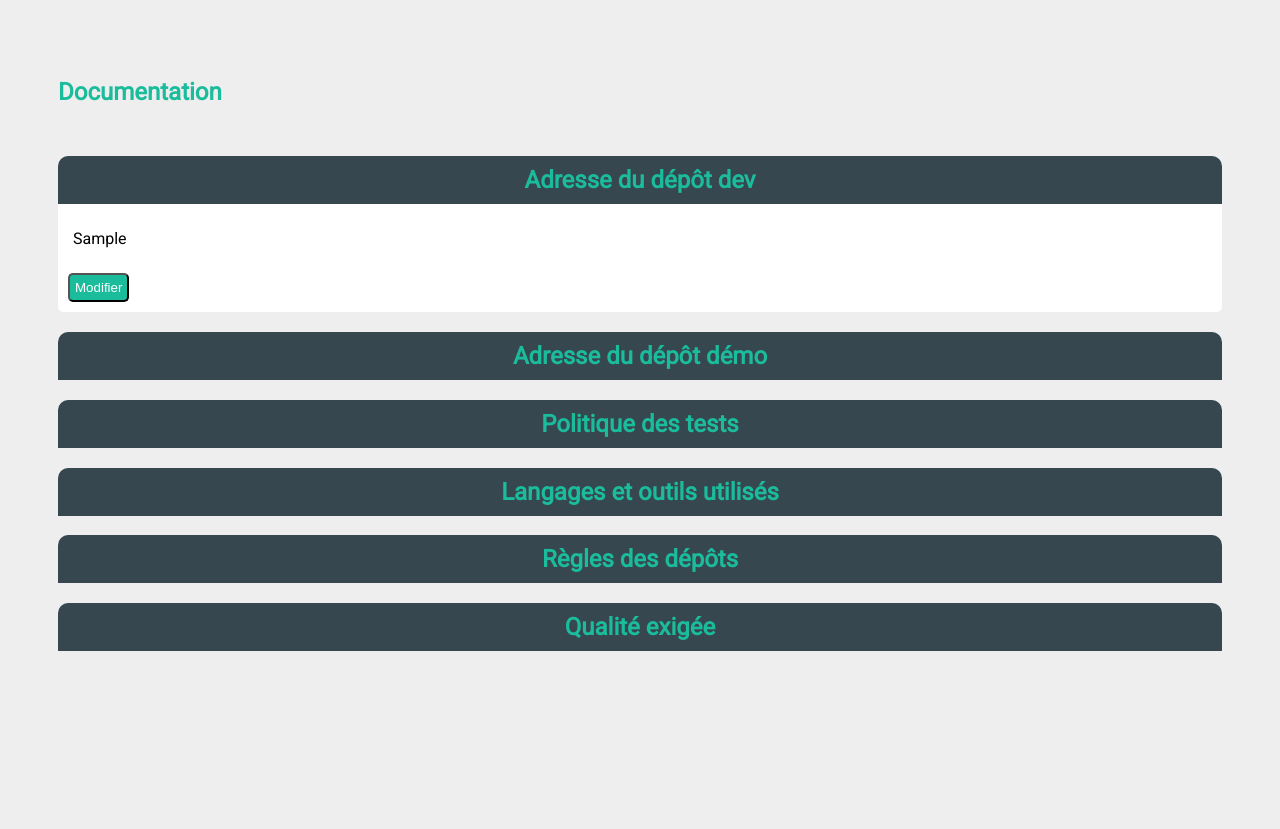
After one commit to edirand/ManageYourProjectDemo, a PHP site: page /web/documentation.php in a window 1280 px wide, after a click on "Adresse du dépôt dev". The commit adds this page. Run offline with PHP 8.4, Linux system fonts and the light colour scheme; the visitor is signed in with stand-in values (Sample User, id 1); tables that the repository leaves empty hold one stand-in row (values such as "Sample post"); some libraries are stand-ins or nearby versions.

Commit message:
US 14 15 et 16
US 14, 15 et 16 validées, la page documentation permet de traiter ces 3
US en même temps. Ajout des logs.

```diff
--- /dev/null
+++ b/src/web/CSS/documentation.css
@@ -0,0 +1,49 @@
+body{
+
+	font-family: 'Roboto', sans-serif;
+	background-color:#eeeeee;
+	padding-bottom:100px;
+}
+
+h1{
+	color: #1abc9c;
+	margin-bottom:50px;
+}
+
+#doc_section{
+	padding:50px;
+}
+
+.doc_div{
+	background-color:white;
+	border-radius:10px 10px 5px 5px;
+}
+.doc_div h2{
+	background-color: #37474F;
+	color: #1abc9c;
+	padding:10px;
+	border-radius:10px 10px 0px 0px;
+	text-align:center;
+	cursor:pointer;
+}
+
+.to_toggle{
+	padding:10px;
+	padding-top:0px;
+}
+
+.doc_content{
+	padding:5px;
+}
+
+.doc_edit_button,.doc_submit_button{
+	background-color: #1abc9c;
+	color:white;
+	padding:5px;
+	border-radius:5px;
+	display:block;
+	margin-top:20px;
+}
+.doc_submit_button{
+	background-color:#4474c4;
+}
--- a/src/web/Handlers/manage_commit.php
+++ b/src/web/Handlers/manage_commit.php
@@ -31,6 +31,8 @@ function update_commit($project_id,$valeur,$id_num){
 	}
     $req = $db -> prepare($sql);
     $res = $req -> execute();
+	$today = date("Y-m-d H:i:s");
+	$db->exec('Insert into Log(membre_id, element_modif, date_modif, projet_id) Value(' . $_SESSION['user_session'] . ', " a modifié la matrice de traçabilité", "'. $today . '", ' . $_SESSION['projet_id'] . ')');
     $req->closeCursor();
     return $res;
 }
--- /dev/null
+++ b/src/web/Handlers/projects/manage_doc.php
@@ -0,0 +1,52 @@
+<?php
+
+if(!isset($db)){
+
+	try
+	{
+		$db = new PDO('mysql:host=localhost; dbname=myp; charset=utf8', 'root','');
+	}
+	catch(Exception $e)
+	{
+		die('Erreur : ' . $e.getMessage());
+	}
+}
+
+function get_doc($project_id){
+	global $db;
+
+	$sql = 'SELECT *
+			FROM doc
+			WHERE projet_id="'.$project_id.'"';
+	$req = $db -> prepare($sql);
+	$req -> execute();
+
+	$res = $data=$req->fetch();
+
+	$req->closeCursor();
+	return $res;
+
+}
+
+function update_doc($project_id,$addr_dev,$addr_demo,$tests,$tools,$vcs_rules,$quality_rules){
+	global $db;
+
+	$sql = 'UPDATE Doc
+			SET adresse_dev="'.$addr_dev.'",
+			adresse_demo = "'.$addr_demo.'",
+			politique_tests= "'.$tests.'",
+			langages_outils = "'.$tools.'",
+			regles_depot="'.$vcs_rules.'",
+			regles_qualite="'.$quality_rules.'"
+			WHERE projet_id="'.$project_id.'"';
+	$req = $db -> prepare($sql);
+	$res = $req -> execute();
+	$today = date("Y-m-d H:i:s");
+	$db->exec('Insert into Log(membre_id, element_modif, date_modif, projet_id) Value(' . $_SESSION[user_session] . ', " a modifié la documentation du projet", "'. $today . '", ' . $_SESSION['projet_id'] . ')');
+	$req->closeCursor();
+	return $res;
+}
+
+
+
+?>
--- /dev/null
+++ b/src/web/documentation.php
@@ -0,0 +1,126 @@
+<?php
+	session_start();
+	include("Handlers/projects/manage_doc.php");
+	$doc = get_doc($_SESSION['projet_id']);
+
+	//$_SESSION['projet_id'];
+?>
+
+
+<!DOCTYPE html>
+<html lang="fr">
+<head>
+	<meta charset="UTF-8">
+	<script src = "js/jquery-3.1.1.min.js"></script>
+	<link href="https://fonts.googleapis.com/css?family=Roboto" rel="stylesheet">
+	<script src = "http://ajax.googleapis.com/ajax/libs/jquery/1.11.2/jquery.min.js"></script>
+
+	<script src="js/documentation.js"></script>
+	<link href="CSS/documentation.css" rel="stylesheet" media="screen">
+	<title> Documentation </title>
+</head>
+
+<body>
+	<section id="doc_section">
+		<h1>Documentation</h1>
+		<div class="doc_div">
+
+			<h2 class="toggle" data-toggle="true">Adresse du dépôt dev</h2>
+
+			<div class="to_toggle">
+				 <div id="adresse_dev_content" class="doc_content">
+				<?php
+					echo nl2br($doc['adresse_dev']);
+				?>
+				</div>
+				<div>
+					<button type="button" class="doc_edit_button">Modifier</button>
+					<button type="button" class="doc_submit_button">Valider</button>
+				</div>
+			</div>
+		</div>
+
+		<div class="doc_div">
+			<h2  class="toggle" data-toggle="true">Adresse du dépôt démo</h2>
+			<div  class="to_toggle">
+				<div id="adresse_demo_content" class="doc_content">
+				<?php
+
+					echo  nl2br($doc['adresse_demo']);
+				?>
+				</div>
+				<div>
+					<button type="button" class="doc_edit_button">Modifier</button>
+					<button type="button" class="doc_submit_button">Valider</button>
+				</div>
+			</div>
+		</div>
+
+		<div class="doc_div">
+			<h2  class="toggle" data-toggle="true">Politique des tests</h2>
+			<div  class="to_toggle">
+				 <div id="politique_tests_content" class="doc_content">
+				<?php
+
+					echo nl2br($doc['politique_tests']);
+				?>
+				</div>
+				<div>
+					<button type="button" class="doc_edit_button">Modifier</button>
+					<button type="button" class="doc_submit_button">Valider</button>
+				</div>
+			</div>
+		</div>
+
+		<div class="doc_div">
+			<h2  class="toggle" data-toggle="true">Langages et outils utilisés</h2>
+			<div  class="to_toggle">
+				<div id="langages_outils_content" class="doc_content">
+				<?php
+
+					echo nl2br($doc['langages_outils']);
+				?>
+				</div>
+				<div>
+					<button type="button" class="doc_edit_button">Modifier</button>
+					<button type="button" class="doc_submit_button">Valider</button>
+				</div>
+			</div>
+		</div>
+
+		<div class="doc_div">
+			<h2  class="toggle" data-toggle="true">Règles des dépôts</h2>
+			<div  class="to_toggle">
+				<div id="regles_depot_content" class="doc_content">
+				<?php
+
+					echo nl2br($doc['regles_depot']);
+				?>
+				</div>
+				<div>
+					<button type="button" class="doc_edit_button">Modifier</button>
+					<button type="button" class="doc_submit_button">Valider</button>
+				</div>
+			</div>
+		</div>
+
+		<div class="doc_div">
+			<h2  class="toggle" data-toggle="true">Qualité exigée</h2>
+			<div class="to_toggle" >
+				 <div id="regles_qualite_content" class="doc_content">
+				<?php
+
+					echo nl2br($doc['regles_qualite']);
+				?>
+				</div>
+				<div>
+					<button type="button" class="doc_edit_button">Modifier</button>
+					<button type="button" class="doc_submit_button">Valider</button>
+				</div>
+			</div>
+		</div>
+
+
+
+	</section>
+</body>
--- /dev/null
+++ b/src/web/js/documentation.js
@@ -0,0 +1,55 @@
+$(document).ready(function(){
+
+	$(".to_toggle").hide();
+
+	//$(".doc_div h2").click(function(){
+	//$(".toggle[data-toggle='true']").click(function(){
+	$(".doc_div").on('click',".toggle[data-toggle='true']",function(){
+		$(this).parent().find(".to_toggle").toggle();
+	});
+
+	$(".doc_submit_button").hide();
+
+	//$(".doc_edit_button").click(function(){
+	$(".doc_edit_button").on('click',function(){
+		$(this).parent().parent().find($(".doc_content")).attr("contenteditable",true);
+		$(this).parent().parent().find($(".doc_content")).css("border","1px solid black");
+		$(this).hide();
+		$(this).parent().find(".doc_submit_button").show();
+		$(this).parent().parent().parent().find($(".toggle")).attr("data-toggle","false");
+	});
+
+	$(".doc_submit_button").click(function(){
+		$(this).hide();
+		$(this).parent().find(".doc_edit_button").show();
+
+		$.ajax({
+			method: "POST",
+			url: "Handlers/projects/edit_doc_handler.php",
+			data: {	adresse_dev: $("#adresse_dev_content").text(),
+					adresse_demo: $("#adresse_demo_content").text(),
+					politique_tests: $("#politique_tests_content").text(),
+					langages_outils: $("#langages_outils_content").text(),
+					regles_depot: $("#regles_depot_content").text(),
+					regles_qualite: $("#regles_qualite_content").text()}
+		});
+
+		$(".doc_content").attr("contenteditable",false);
+		$(".doc_content").css("border","none");
+		$(".doc_submit_button").hide();
+		$(".doc_edit_button").show();
+		$(".toggle").attr("data-toggle","true");
+	});
+
+
+
+
+
+});
+/*
+function upload_doc(){
+
+
+}
+
+*/
```
Also changed, not shown: src/web/Handlers/projects/edit_doc_handler.php (added, +16 -0 lines).
